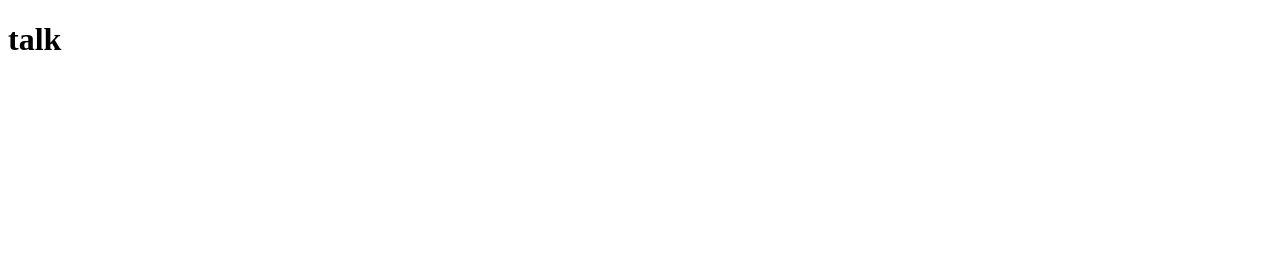
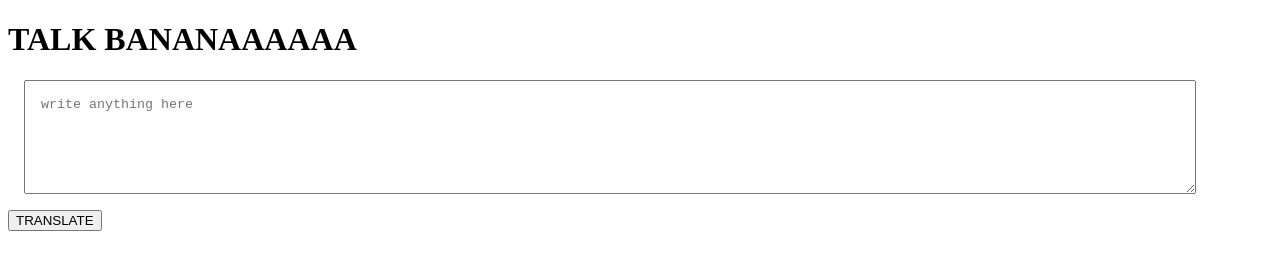
Before and after one commit to jebaznadar/banana-speak-, a plain HTML site: page index.html in a window 1280 px wide. Drawn offline with Linux system fonts and the light colour scheme.

Commit message:
taking input and console

```diff
--- /dev/null
+++ b/app.js
@@ -0,0 +1,9 @@
+var btnTranslate = document.querySelector("#btn-translate");
+
+btnTranslate.addEventListener("click",clickeventhandler)
+var txtinput = document.querySelector("#txt-input")
+txtinput.addEventListener("click",clickeventhandler)
+function clickeventhandler() {
+    console.log("click");
+    console.log("input" , txtinput.value)
+}
--- a/index.html
+++ b/index.html
@@ -5,8 +5,21 @@
     <meta http-equiv="X-UA-Compatible" content="IE=edge">
     <meta name="viewport" content="width=device-width, initial-scale=1.0">
     <title>banana talk</title>
+    <style>
+        textarea{
+            display: block;
+            width: 90%;
+            height: 10vh;
+            padding: 1rem;
+            margin: 1rem;
+        }
+    </style>
+
 </head>
 <body>
-    <h1>talk</h1>
+    <h1>TALK BANANAAAAAA</h1>
+    <textarea id="txt-input" placeholder="write anything here"></textarea>
+    <button id="btn-translate">TRANSLATE</button>
+    <script src="app.js" type="text/javascript"></script>
 </body>
 </html>
```
